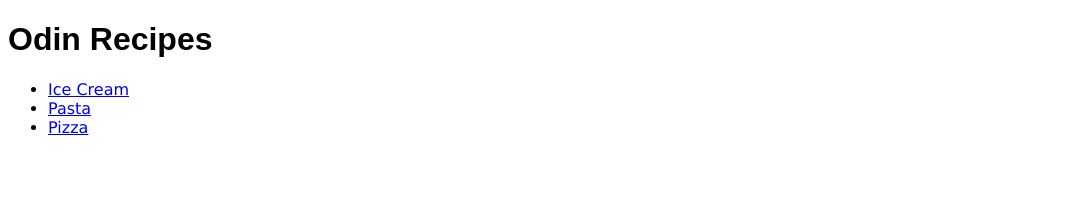
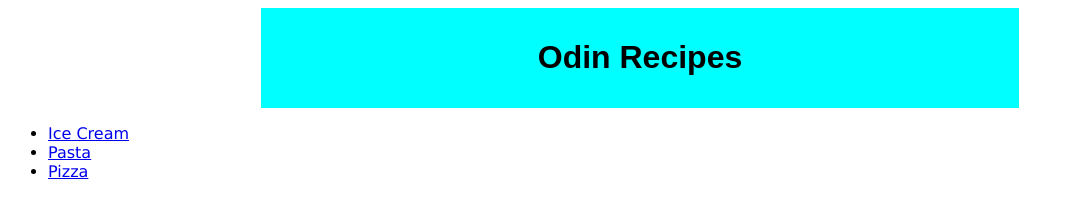
Before and after one commit to ShroomyRalsei/odin-recipes, a plain HTML site: page index.html in a window 1280 px wide. Shown: the whole page, without its empty margins (0-1073 px from the left). Drawn offline with Linux system fonts and the light colour scheme.

Commit message:
feat:Add title container div and its styles

```diff
--- a/index.html
+++ b/index.html
@@ -7,7 +7,9 @@
     <link rel="stylesheet" href="./style.css">
   </head>
   <body>
-    <h1>Odin Recipes</h1>
+    <div class="title-container">
+     <h1>Odin Recipes</h1>
+    </div>
     <ul>
       <li><a href="./recipes/ice-cream.html">Ice Cream</a></li>
       <li><a href="./recipes/pasta.html">Pasta</a></li>
--- a/style.css
+++ b/style.css
@@ -1,6 +1,17 @@
+* {
+    box-sizing:border-box;
+}
 p, li {
     font-family:Verdana, Geneva, Tahoma, sans-serif;
 }
 h1, h2 {
     font-family:Arial, Helvetica, sans-serif
 }
+.title-container{
+    margin:0 auto;
+    width:60%;
+    height:100px;
+    background-color:aqua;
+    text-align:center;
+    padding-top:10px;
+}
```
Also changed, not shown: recipes/ice-cream.html (+3 -1 lines), recipes/pasta.html (+3 -1 lines), recipes/pizza.html (+3 -1 lines).
